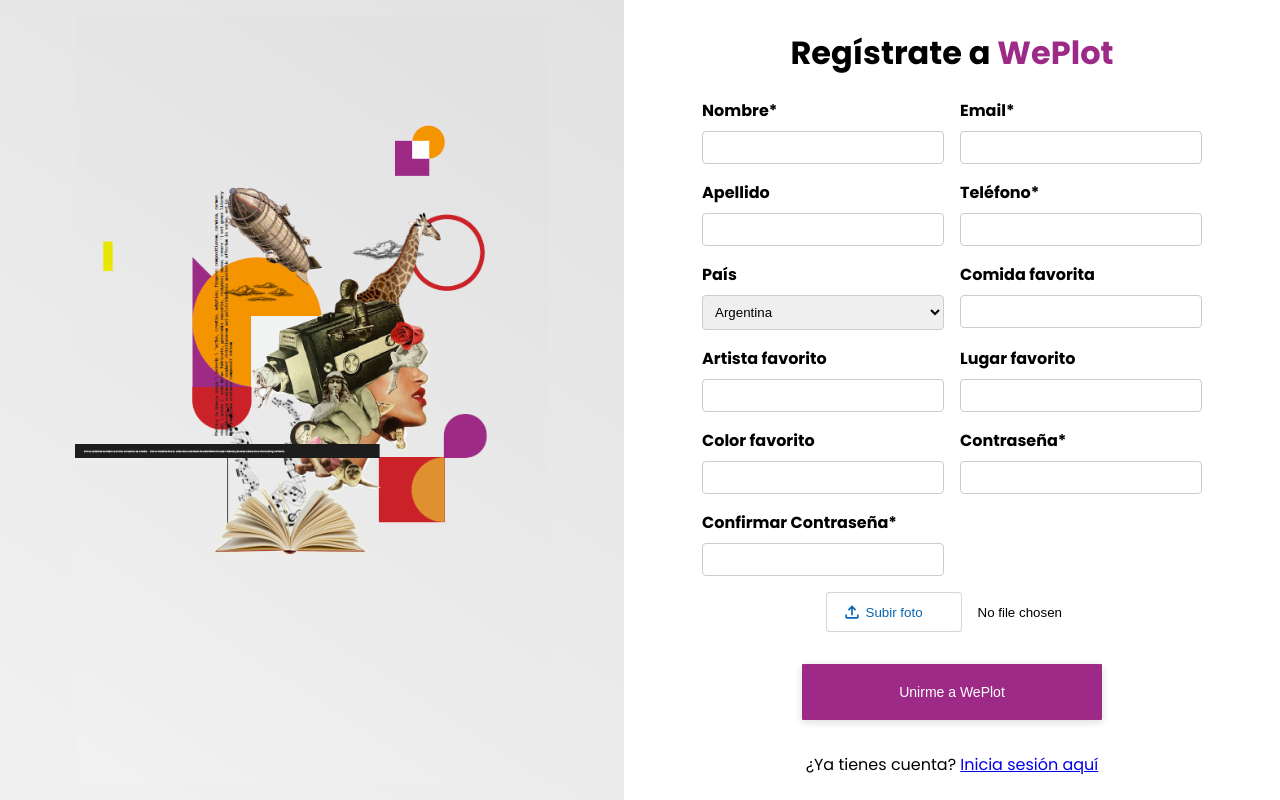
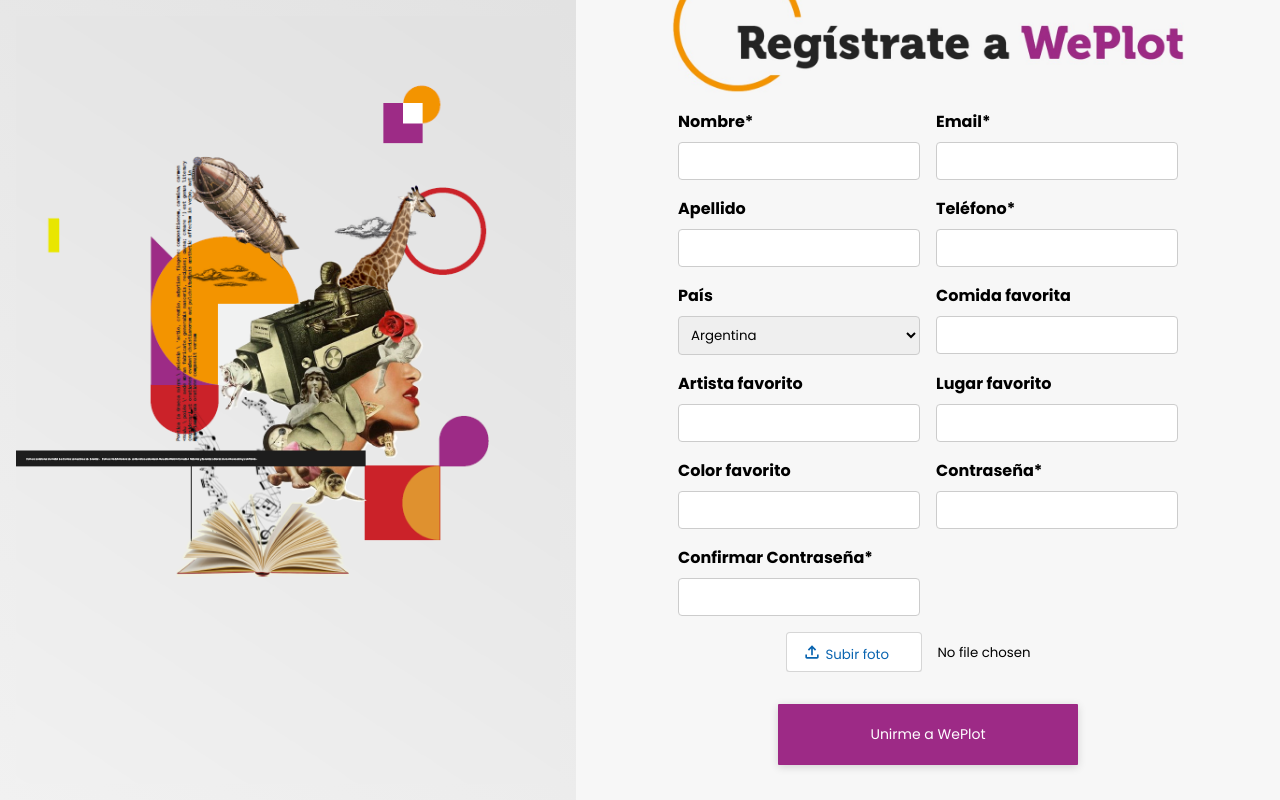
Before and after one commit to TheSpeedyBoii/IPSUM-Web, a PHP site: page /register.php in a window 1280 px wide. Run offline with PHP 8.4, Linux system fonts and the light colour scheme; some libraries are stand-ins or nearby versions.

Commit message:
Register_View Changes

```diff
--- a/view/register.php
+++ b/view/register.php
@@ -15,7 +15,7 @@
             <img class="img" src="images/register.png" alt="Imagen de registro" />
         </div>
         <div class="login-info-container">
-            <h1 class="title">Regístrate a <span class="title-1">WePlot</span></h1>
+        <img class="title-image" src="images/weplot.jpeg" alt="Regístrate a WePlot" />
             <form class="input-container" action="../controller/controller_register.php" enctype="multipart/form-data"
                 method="post">
                 <div class="input-group">
--- a/view/styles/register.css
+++ b/view/styles/register.css
@@ -1,38 +1,47 @@
 @import url('https://fonts.googleapis.com/css2?family=Poppins:wght@400;600;700&display=swap');
 
 :root {
-	--login-bg: #ffffff;
+	--login-bg: #F7F7F7;
 	--title-bg: #9d2a86;
 	--left-bg: #e2e2e2;
 	--button: #9d2a86;
 }
 
-body {
+* {
+	font-family: 'Poppins', sans-serif;
+}
+
+html, body {
 	margin: 0;
 	padding: 0;
 	box-sizing: border-box;
 	height: 100vh;
-	font-family: 'Poppins', sans-serif;
 	overflow-x: hidden;
+	background-color: var(--login-bg);
 }
 
 .container {
+	height: 100vh;
     display: flex;
     flex-direction: row;
-	height: 100%;
     width: 100%;
 }
 
 .image-container,
 .login-info-container {
-	flex: 1;
+    flex: 0 0 55%;
     display: flex;
-	justify-content: center;
-	align-items: center;
+    flex-direction: column;
+    text-align: center;
+    padding: 2rem;
+    box-sizing: border-box;
     min-width: 0;
+    width: 100%;
+
 }
 
 .image-container {
+    flex: 0 0 45%;
     background: rgb(241, 241, 241);
     background: linear-gradient(34deg, rgba(241, 241, 241, 1) 0%, rgba(226, 226, 226, 1) 99%);
     padding: 1rem;
@@ -47,11 +56,23 @@
 .login-info-container {
     display: flex;
     flex-direction: column;
-	text-align: center;
+    justify-content: center;
+    align-items: center;
+    height: 100%;
     padding: 2rem;
     box-sizing: border-box;
     min-width: 0;
     width: 100%;
+}
+
+
+.title-image {
+    width: 80%;
+    max-width: 600px;
+    height: auto;
+    display: block;
+    margin: 0 auto;
+    margin-bottom: 1rem;
 }
 
 .title-1 {
@@ -184,7 +205,7 @@
 	.login-info-container {
 		flex: none;
 		width: 100%;
-		background: #ffffff;
+		background-color: var(--login-bg);
 	}
 
 	.img {
```
Also changed, not shown: view/images/weplot.jpeg (added). Lines whose indentation alone changed are shown as unchanged.
